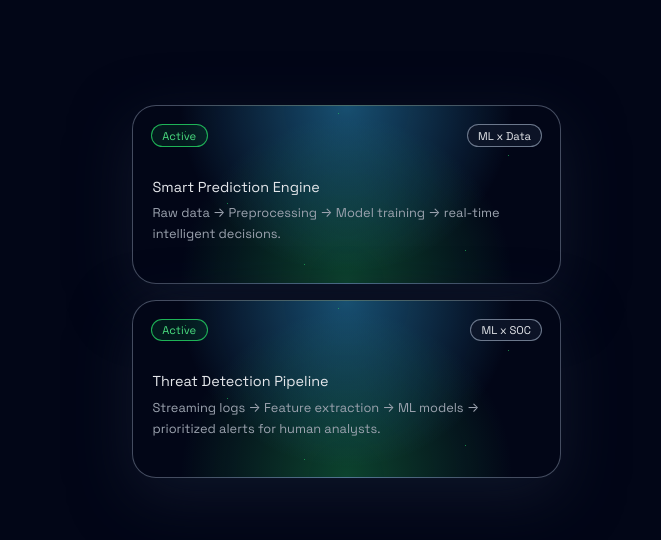
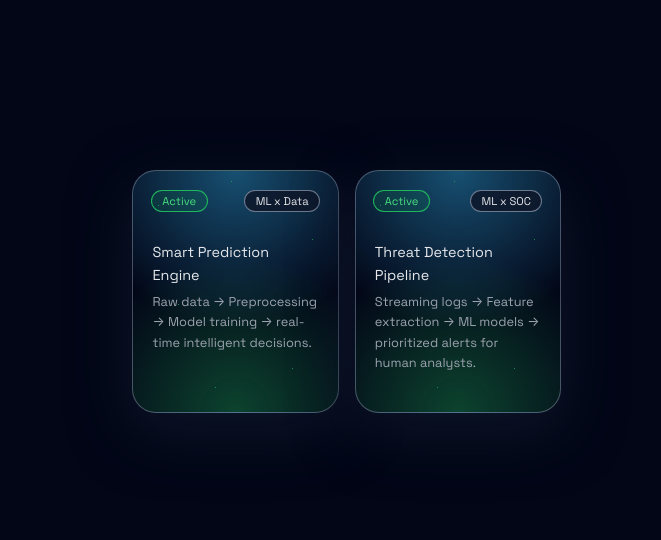
Before and after one commit to Ma7moudMo7amedBadr/mahmoud-badr-portfolio, a website: page index.html in a window 1280 px wide. Shown: the part 166-706 px from the top of the page, 619-1280 px from the left. Drawn offline with Linux system fonts and the light colour scheme.

Commit message:
Add files via upload

```diff
--- a/styles.css
+++ b/styles.css
@@ -384,6 +384,18 @@ li {
   align-items: stretch;
   justify-content: center;
   gap: 1rem;
+}
+
+@media (min-width: 700px) {
+  .hero-visual {
+    flex-direction: row;
+    align-items: stretch;
+  }
+
+  .hero-visual .cyber-card {
+    flex: 1;
+    width: auto;
+  }
 }
 
 .cyber-card {
```
